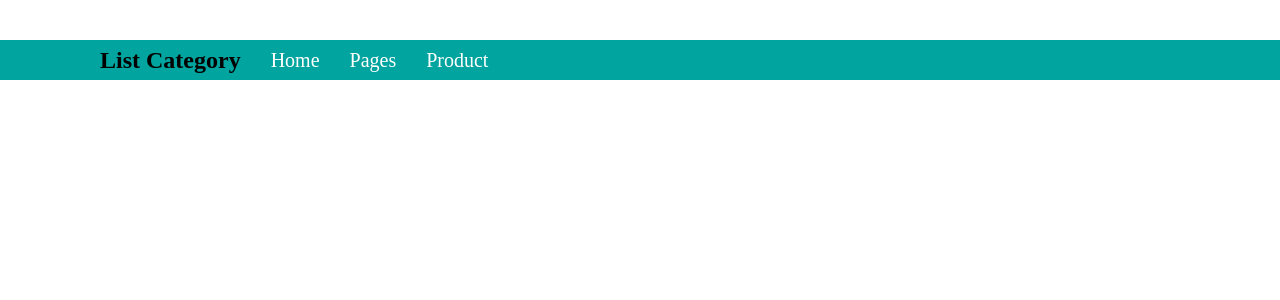
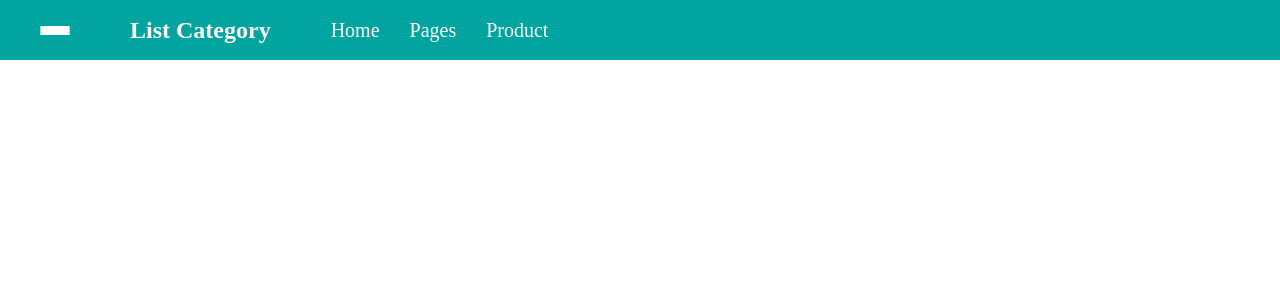
Before and after one commit to sudarshankhatri3/FullStack, a React app in the folder frontend/: page /navigation in a window 1280 px wide. Shown: the top 300 px of the page. Built offline with nearby package versions, Linux system fonts and the light colour scheme; the HTML template or start-up script is replaced by a standard one.

Commit message:
category

```diff
--- a/frontend/src/styles/componentCss/category.css
+++ b/frontend/src/styles/componentCss/category.css
@@ -6,14 +6,19 @@
 
 .category-header{
     background-color: #01A49E;
-    margin-top: 40px;
-    padding: 15px 40px;
+    width: 100%;
+    height: 51px;
+    padding: 30px 40px;
     position: relative;
     display: flex;
-    flex-dijrection: row;
+    flex-direction: row;
     justify-content: flex-start;
     align-items: center;
-    gap: 30px;
+    gap: 60px;
+}
+
+.category-header__title-wrapper{
+    color: #FFFFFF;
 }
 
 .header__nav-list{
@@ -43,14 +48,16 @@
     justify-content: center;
     align-items: center;
     cursor: pointer;
-    gap: 20px;
 }
 .category-header__menu-line{
-    background-color: #db6b6b;
+    /* background-color: #ca1515;  */
+    background-color: #FFFFFF;
     height: 3px;
     width: 100%;
     border-radius: 3px;
     transition: all 0.3s ease;
+    display: block;
+    flex-shrink: 0;
 }
 
 /* side effect bar */
@@ -76,3 +83,6 @@
     margin-bottom: 20px;
     color: #db6b6b;
 }
+.sidebar__list{
+
+}
```
